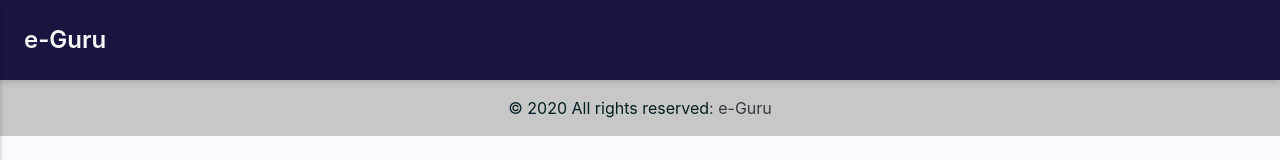
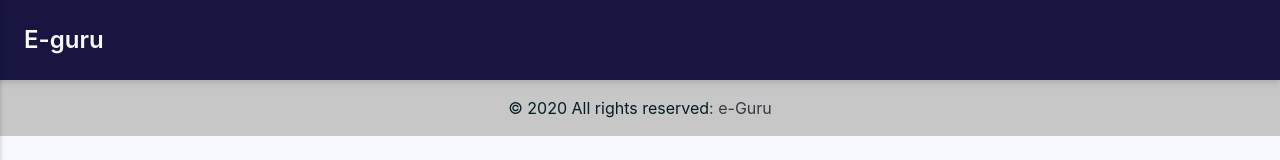
Before and after one commit to Gavindu98/E-Guru, a React (Create React App) app: page /login in a window 1280 px wide. Shown: the top 160 px of the page. Built offline with nearby package versions, Linux system fonts and the light colour scheme.

Commit message:
header changes

```diff
--- a/src/components/common/Header.tsx
+++ b/src/components/common/Header.tsx
@@ -56,8 +56,8 @@ function MobileNav({ open, setOpen }: { open: any; setOpen: any }) {
       <div className="flex items-center justify-center filter drop-shadow-md bg-yellow h-20">
         {" "}
         {/*logo container*/}
-        <a className="text-xl font-white font-semibold" href="/dashboard">
-          e-Guru
+        <a className="text-xl font-white font-semibold" href="/home">
+          E-guru
         </a>
       </div>
       <div className="flex flex-col ml-4">
@@ -180,8 +180,8 @@ export default function Navbar() {
     <nav className="flex filter drop-shadow-md bg-yellow px-4 py-4 h-20 items-center">
       <MobileNav open={open} setOpen={setOpen} />
       <div className="w-3/12 flex items-center">
-        <a className="text-2xl text-light font-semibold" href="/dashboard">
-          e-Guru
+        <a className="text-2xl text-light font-semibold" href="/home">
+          E-guru
         </a>
       </div>
       <div className=" flex justify-end items-center">
```
